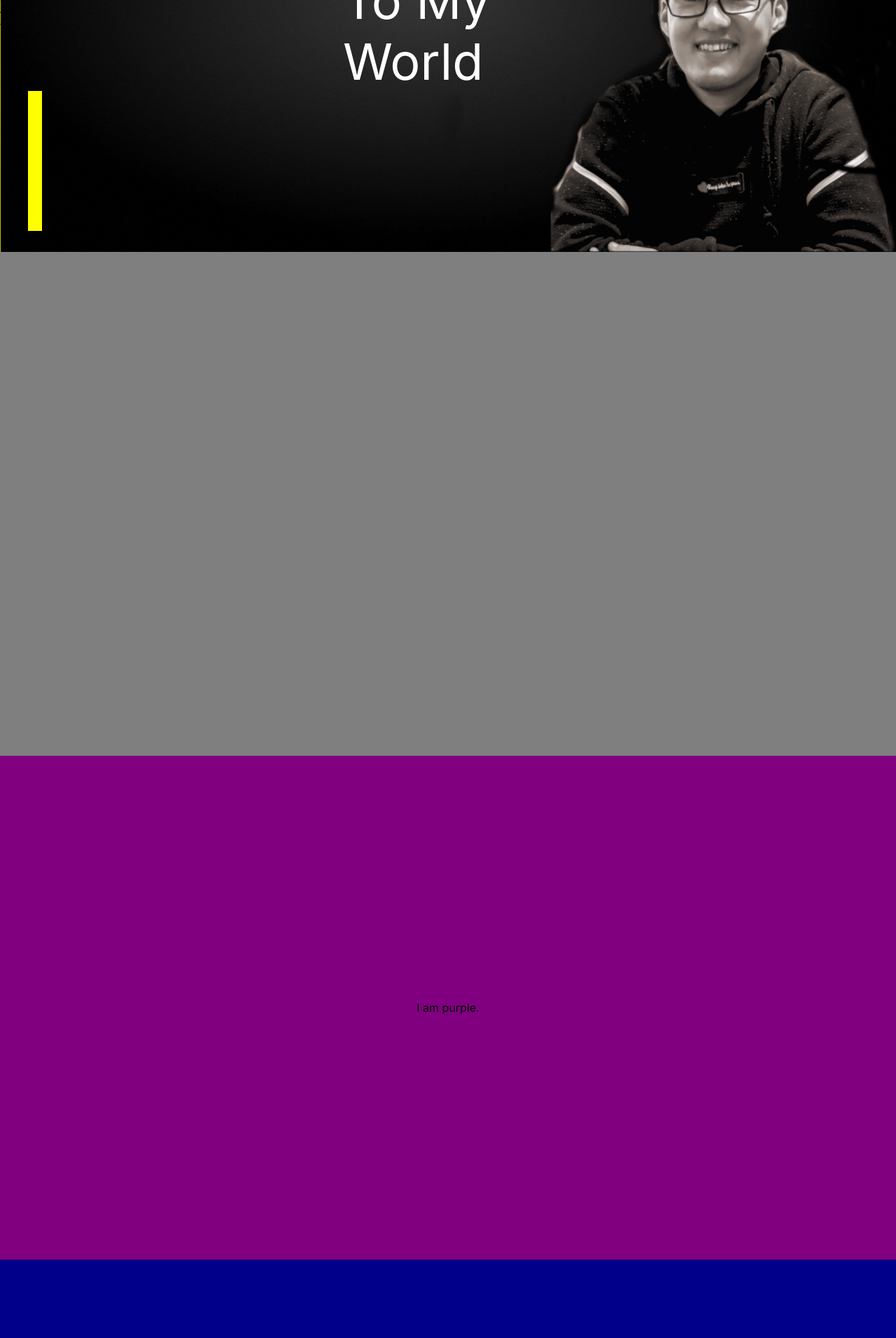
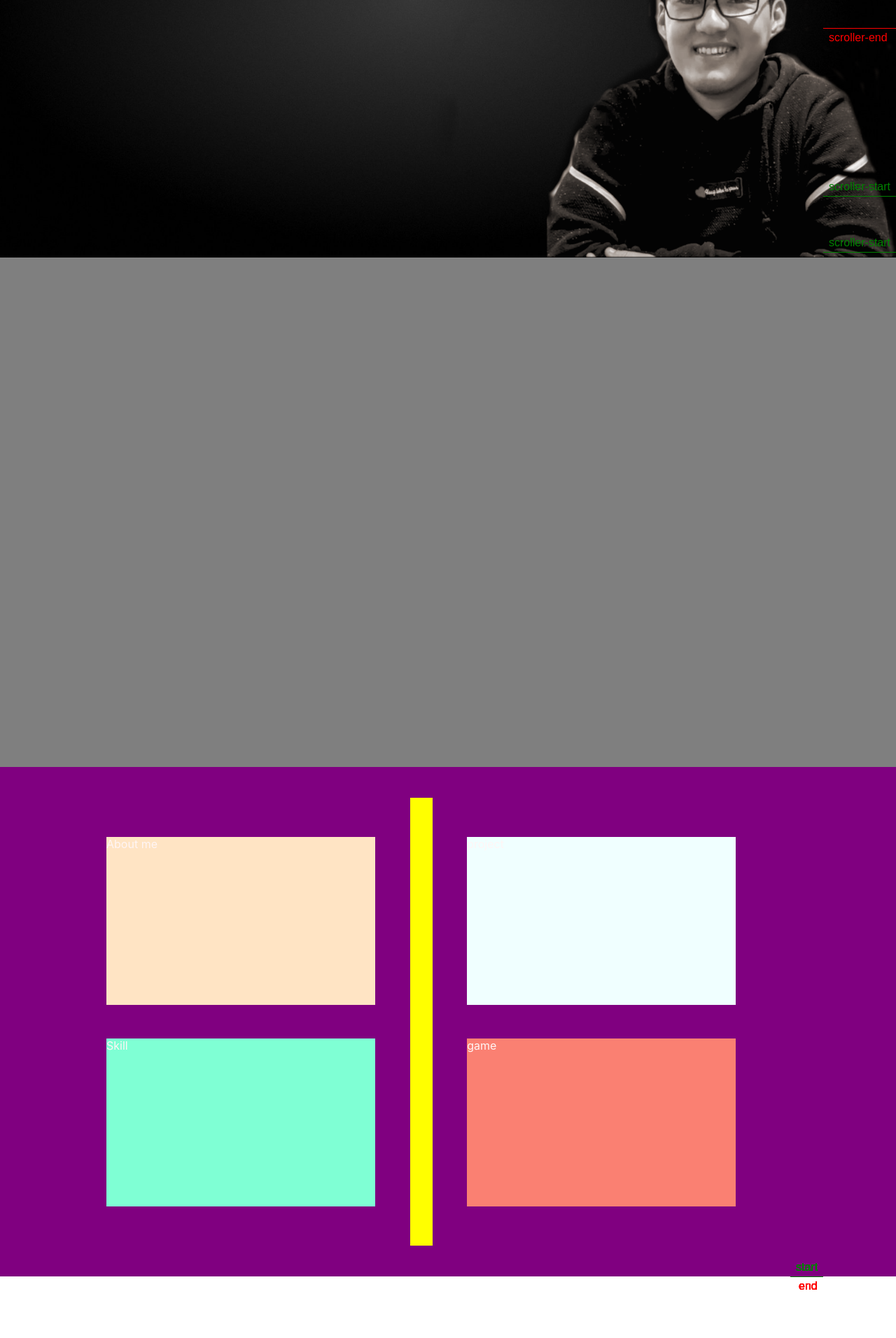
Before and after one commit to sargamtmg/PersonalSite, a React (Create React App) app: page / in a window 1280 px wide. Shown: the part 440-2352 px from the top of the page at 70% size. Built offline with nearby package versions, Linux system fonts and the light colour scheme.

Commit message:
change related to homepage(add mini nav option, change T)

```diff
--- a/src/App.css
+++ b/src/App.css
@@ -1,11 +1,12 @@
 @import 'styles/game.css';
+@import 'styles/homepage.css';
 
 .body{
   overflow: hidden;
 }
 .layer{
   width: 100%;
-  height:90vh;
+  height:91vh;
   display: flex;
   flex-direction: column;
   align-items: center;
@@ -45,6 +46,8 @@
 
 .purple{
   background-color: purple;
+  align-items: normal;
+  z-index:2;
 }
 
 .blue{
@@ -68,6 +71,10 @@
 
 .hide{
   display: none;
+}
+
+.navChild{
+  z-index:5;
 }
 
 .nav{
@@ -118,21 +125,13 @@
 }
 
 .SMiddle{
-  z-index:2;
-}
-
-.Tletter{
-  width:20px;
-  height:200px;
-  background-color: yellow;
-  position: fixed;
-  bottom:30px;
-  left:40px;
+  z-index:3;
 }
 
 .myName{
   position:absolute;
   left:0px;
+  margin-left: 8.5vw;
 }
 
 .sargam{
--- a/src/main-page.js
+++ b/src/main-page.js
@@ -1,5 +1,7 @@
-import React from 'react';
+import React,{useEffect,useRef} from 'react';
 import { BrowserRouter as Router, Route, Routes} from 'react-router-dom';
+import {gsap} from 'gsap';
+import ScrollTrigger from "gsap/ScrollTrigger";
 import Nav from './navigation';
 import AboutMe from './pages/About_me';
 import Contacts from './pages/Contact';
@@ -10,7 +12,127 @@ import Projects from './pages/Projects';
 import Game from './pages/Game';
 
 const MainPage = () => {
+    const comp = useRef()
 
+    gsap.registerPlugin(ScrollTrigger);
+
+    //this is to be used
+
+    useEffect(()=>{
+        console.log('useEffect on main page');
+        let ctx = gsap.context(()=>{
+
+            //elongate the upperline of T
+            gsap.to('.upperline',{
+                width: '90vw',
+                scrollTrigger:{
+                    trigger: '.purple',
+                    start: 'bottom 100%',
+                    end: 'bottom 50%',
+                    markers:true,
+                    scrub: true,
+                    toggleActions: 'play pause reverse none',
+                }
+            });
+
+            //decrease size of T
+            gsap.to('.letterT',{
+                height: '45vh',
+                duration: 4,
+                delay: 2,
+                scrollTrigger:{
+                    trigger: '.purple',
+                    start: 'bottom 50%',
+                    end: 'bottom 10%',
+                    markers:true,
+                    scrub: true,
+                    toggleActions: 'play pause reverse none',
+                }
+            });
+
+            //overlap the upper two mini
+            gsap.to('.aboutMe_mini , .project_mini',{
+                x:-20,
+                y: 170,
+                duration: 1,
+                scrollTrigger:{
+                    trigger: '.purple',
+                    start: 'bottom 50%',
+                    end: 'bottom 10%',
+                    markers:true,
+                    scrub: true,
+                    toggleActions: 'play pause reverse none',
+                }
+            });
+
+            //width 0 to minis
+            gsap.to('.mini_collection',{
+                width: 0,
+                duration: 1,
+                scrollTrigger:{
+                    trigger: '.purple',
+                    start: 'bottom 10%',
+                    end: 'bottom -50%',
+                    markers:true,
+                    scrub: true,
+                    toggleActions: 'play pause reverse none',
+                }
+            });
+
+            //decrease size of T upperline
+            gsap.fromTo('.upperline',{width:'90vw'},{
+                width: '15vw',
+                height:'20px',
+                duration: 1,
+                scrollTrigger:{
+                    trigger: '.purple',
+                    start: 'bottom 10%',
+                    end: 'bottom -50%',
+                    markers:true,
+                    scrub: true,
+                    toggleActions: 'play pause reverse none',
+                }
+            });
+
+            //decrease size of T middle line
+            gsap.fromTo('.letterT',{height:'45vh'},{
+                height: '25vh',
+                width: '20px',
+                duration: 4,
+                delay: 2,
+                scrollTrigger:{
+                    trigger: '.purple',
+                    start: 'bottom -50%',
+                    end: 'bottom -100%',
+                    markers:true,
+                    scrub: true,
+                    toggleActions: 'play pause reverse none',
+                }
+            });
+
+            //just to pin purple element
+            ScrollTrigger.create({
+                trigger: '.purple',
+                start: 'bottom 100%',
+                end: 'bottom -100%',
+                pin: true
+            });
+
+            gsap.to('.letterT',{
+                y:'68vh',  //based on observation to align with amang at footer
+                scrollTrigger:{
+                    trigger: '.footer',
+                    start: 'top 90%',
+                    end: 'top 60%',
+                    markers:true,
+                    scrub: true,
+                    toggleActions: 'play pause reverse none',
+                }
+            });
+
+        });
+        return () => ctx.revert();
+    },[]);
 
     window.addEventListener('scroll', ()=>{
         //if(!myref.current || !myref2.current || !myref3.current) return;
@@ -21,17 +143,13 @@ const MainPage = () => {
         let trans = transe.getBoundingClientRect();
         const yellowe = document.querySelector('#yellowid');
         let yellow = yellowe.getBoundingClientRect();
-        const purple = document.querySelector('.purple');
-        const navChild = document.querySelector('.navChild')
-        const welcome = document.querySelector('.welcome');
-        // const blue = document.getElementById('blue');
-        console.log(red.bottom);
+        const purplee = document.querySelector('.purple');
+        let purple = purplee.getBoundingClientRect();
+        const navChild = document.querySelector('.navChild');
         if(red.bottom > 0 )
         {
             yellowe.classList.add('fixedToTop');
             transe.classList.remove('hide');
-            //welcome hide
-            welcome.style.left = '-'+value+'px';
             let op = (yellow.bottom - (yellow.bottom - red.bottom))/(yellow.bottom*2);
             transe.style.opacity= op;
             navChild.classList.remove('stickyToTop');
--- a/src/pages/Homepage.js
+++ b/src/pages/Homepage.js
@@ -12,11 +12,6 @@ const Homepage = () =>{
         <>
         <div className='view1'>
                 <div className='red layer' id='redid' ref ={myref}>
-                    <div className='wrapper'>
-                        <div className='hidebox'>
-                            <div className='welcome'>Welcome To My World</div>
-                        </div>
-                    </div>
                 </div>
                 <div className='yellow layer' id='yellowid' ref={myref2}>
                     I am YELLOW
@@ -37,9 +32,22 @@ Get the Huge list of 100+ Speech Topics here
             </div>
             <div className='view2'>
                 <div className='purple layer'>
-                    I am purple.
+                    <div className='whole_collection'>
+                        <div className='first_two_page mini_collection'>
+                            <div className='aboutMe_mini mini'> About me</div>
+                            <div className='skill_mini mini'> Skill</div>
+                        </div>
+                        <div className='letterT'>
+                            <div className='upperline' id='upperline'></div>
+                            <div className='middleline'></div>
+                        </div>
+                        <div className='second_two_page mini_collection'>
+                            <div className='project_mini mini'>project</div>
+                            <div className='game_mini mini'>game</div>
+                        </div>
+                    </div>
                 </div>
-                <div className='blue footer'>
+                <div className='blue footer' id='blueid'>
                     I am Blue
                     <div className='myName'>
                         <div className='sargam'>
@@ -52,7 +60,6 @@ Get the Huge list of 100+ Speech Topics here
                         </div>
                         <div className='leftname amang hide'>amang</div>
                     </div>
-                    <div className='Tletter'></div>
                 </div>
             </div>
         </>
--- /dev/null
+++ b/src/styles/homepage.css
@@ -0,0 +1,62 @@
+.whole_collection{
+    display:flex;
+    flex-direction: row;
+    align-items: center;
+    margin-left: 10vw;
+}
+
+.mini_collection{
+    display: flex;
+    justify-content: space-around;
+    align-items: center;
+    flex-direction: column;
+    overflow: hidden;
+}
+
+.mini{
+    width:30vw;
+    height:30vh;
+    margin: 3vh;
+    background-color: black;
+    color: rgb(255, 245, 245);
+}
+.aboutMe_mini{
+    background-color: bisque;
+    z-index: 2;
+}
+
+.skill_mini{
+    background-color: aquamarine;
+    z-index: 3;
+}
+
+.project_mini{
+    background-color: azure;
+    z-index: 2;
+}
+
+.game_mini{
+    background-color: salmon;
+    z-index: 3;
+}
+
+.letterT{
+    width: 4vh;
+    height:80vh;
+    margin:2vw;
+    display: flex;
+    flex-direction: column;
+    align-items: center;
+}
+
+
+.upperline{
+    height:4vh;
+    width:4vh;
+    background-color: yellow;
+}
+.middleline{
+    width: 100%;
+    height: 100%;
+    background-color: yellow;
+}
```
